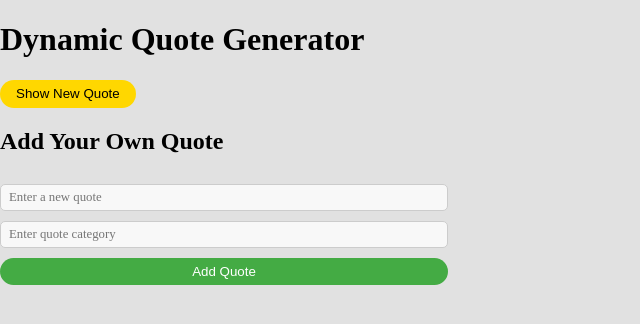
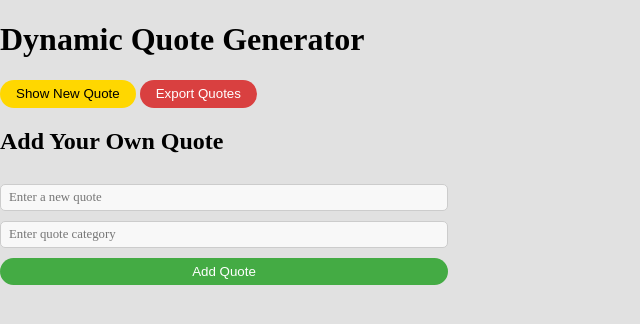
Before and after one commit to alx-software-engineer/alx_fe_javascript, a plain HTML site: page dom-manipulation/index.html in a window 1280 px wide. Shown: the whole page, without its empty margins (0-640 px from the left). Drawn offline with Linux system fonts and the light colour scheme.

Commit message:
Added export btn to index file

```diff
--- a/dom-manipulation/index.html
+++ b/dom-manipulation/index.html
@@ -11,6 +11,7 @@
     <h1>Dynamic Quote Generator</h1>
     <div id="quoteDisplay" class="newQuoteContainer"></div>
     <button id="newQuote" class="btn show-quoteBtn">Show New Quote</button>
+    <button class="btn exportBtn">Export Quotes</button>
 
     <div class="new-quote">
         <h2>Add Your Own Quote</h2>
--- a/dom-manipulation/script.js
+++ b/dom-manipulation/script.js
@@ -5,6 +5,7 @@ const deleteBtnText = document.createElement("span");
 deleteBtnText.textContent = "Delete";
 deleteBtn.classList.add("btn", "deleteBtn");
 deleteBtn.appendChild(deleteBtnText);
+
 
 let quotes = [];
 // Load quotes from local-storage
@@ -45,6 +46,7 @@ function createAddQuoteForm() {
     if (textInput.value && categoryInput.value) {
         quotes.push({text : textInput.value, category:categoryInput.value})
         localStorage.setItem("myQoutes", JSON.stringify(quotes));
+        quotes = JSON.parse(localStorage.getItem("myQoutes"));
         quoteDisplay.innerHTML = `<p>QUOTE : ${textInput.value}<p/> CATEGORY : ${categoryInput.value}`
         textInput.value = "";
         categoryInput.value = "";
--- a/dom-manipulation/styles.css
+++ b/dom-manipulation/styles.css
@@ -41,6 +41,10 @@ input:focus {
     background-color: red;
 }
 
+.exportBtn {
+    background-color: #d94040
+}
+
 .btn:hover {
     opacity: 0.8;
 }
```
